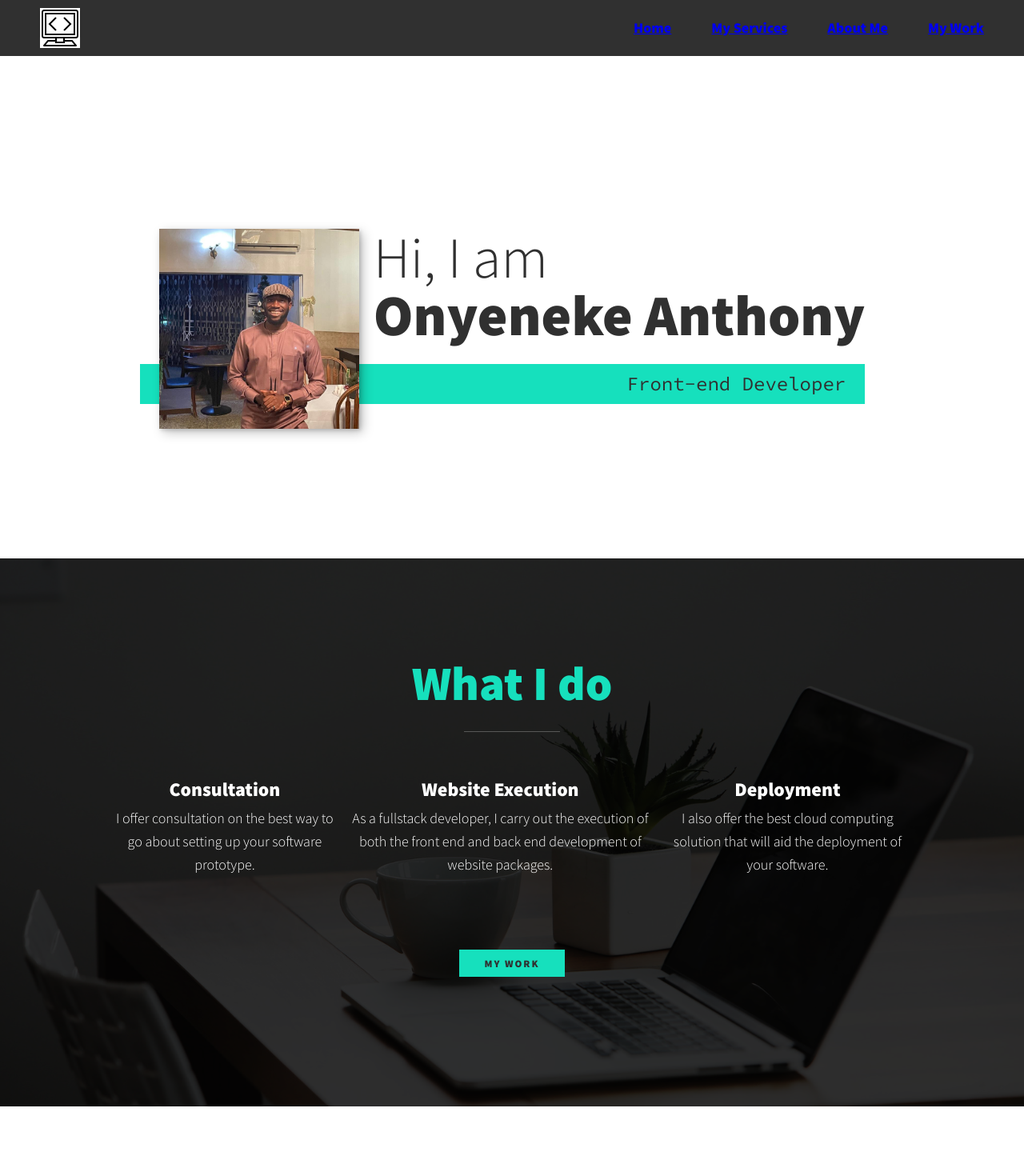
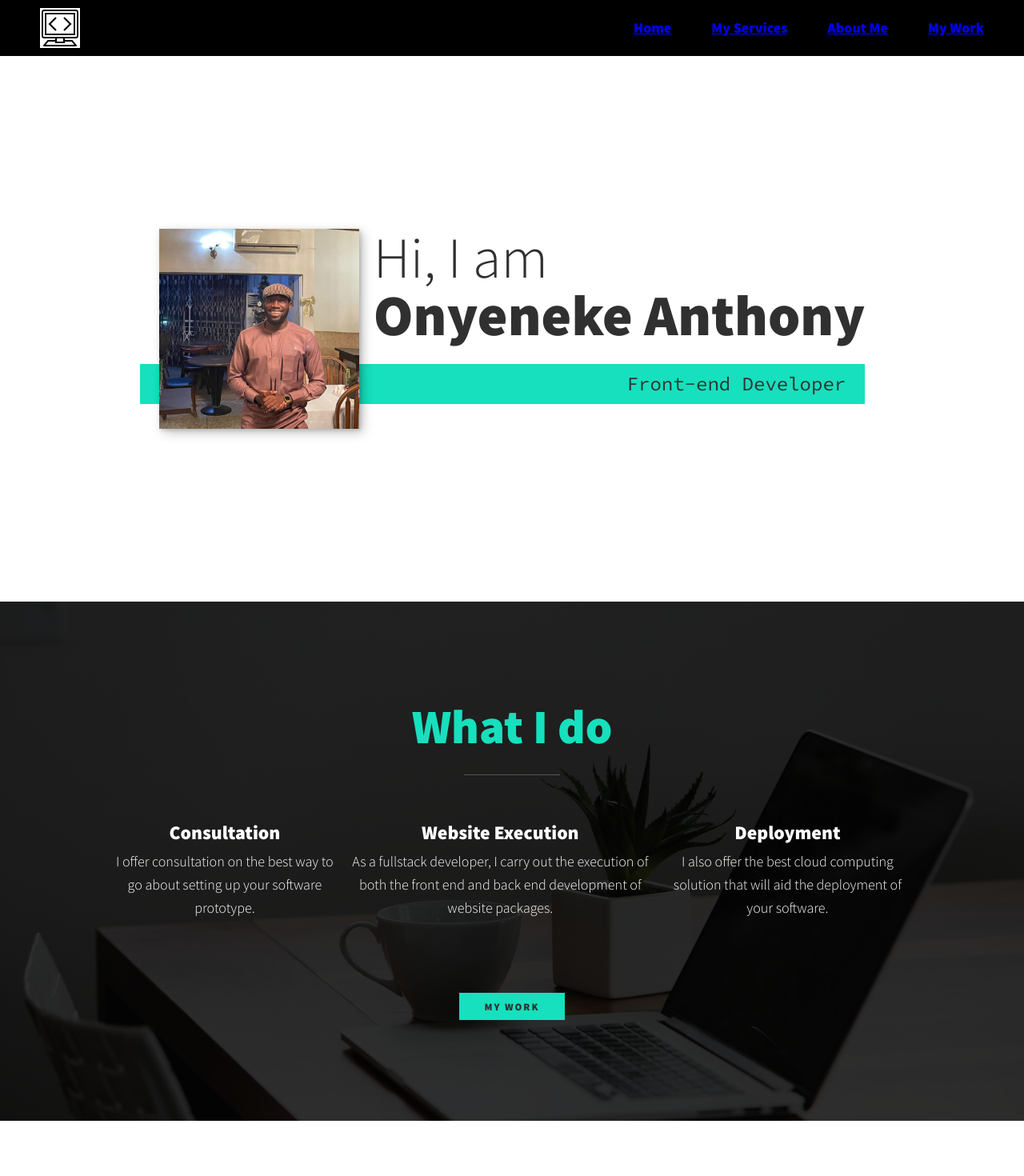
Before and after one commit to Onyeneke-AC/react-portfolio, a React (Vite) app: page /home in a window 1280 px wide. Shown: the top 1470 px of the page at 80% size. Built offline with nearby package versions, Linux system fonts and the light colour scheme.

Commit message:
section paddings

```diff
--- a/src/components/AboutMe.jsx
+++ b/src/components/AboutMe.jsx
@@ -5,6 +5,7 @@ import Heading from "../atoms/Heading";
 const StyledAboutMe = styled.section`
   max-width: 1000px;
   margin: 0 auto;
+  padding: 7em 5em;
 
   @media (min-width: 600px) {
     display: grid;
--- a/src/components/Introduction.jsx
+++ b/src/components/Introduction.jsx
@@ -4,7 +4,7 @@ import Subtitle from "../atoms/Subtitle";
 
 const StyledIntroduction = styled.section`
   position: relative;
-  padding: 1000px auto;
+  padding: 12em 5em;
 
   @media (min-width: 600px) {
     display: grid;
--- a/src/components/MyServices.jsx
+++ b/src/components/MyServices.jsx
@@ -9,6 +9,7 @@ const StyledMyServices = styled.section`
   background-blend-mode: multiply;
   color: var(--clr-light);
   text-align: center;
+  padding: 7em 5em;
 `;
 
 const Services = styled.div`
--- a/src/components/Navbar.jsx
+++ b/src/components/Navbar.jsx
@@ -8,12 +8,11 @@ const StyledHeader = styled.header`
   justify-content: space-between;
   align-items: center;
   font-weight: var(--fw-bold);
-  margin-bottom: 5em;
   padding: 10px 50px;
   position: sticky;
   top: 0;
   gap: 500px;
-  background-color: var(--clr-dark);
+  background-color: #000;
   z-index: 1000;
 `;
 
--- a/src/index.css
+++ b/src/index.css
@@ -52,9 +52,9 @@ body {
   line-height: 1.6;
 }
 
-section {
-  padding: 7em 2em 9em;
-}
+/* section {
+  padding: 10em 2em;
+} */
 
 :focus {
   outline: 3px solid var(--clr-accent);
```
